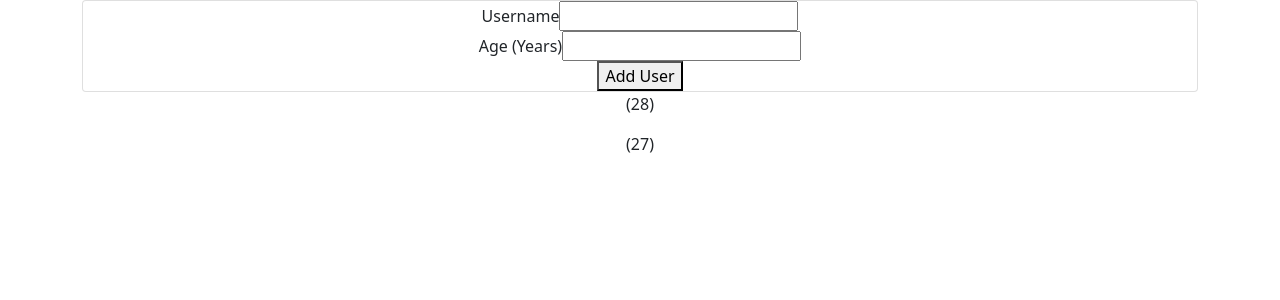
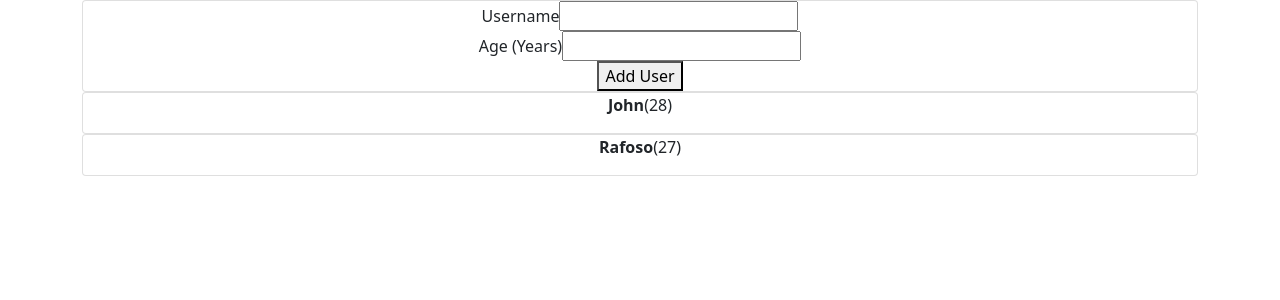
Before and after one commit to wilkesilvaj/react-user-management, a React (Create React App) app in the folder user-management-app/: page / in a window 1280 px wide. Shown: the top 300 px of the page. Built offline with nearby package versions, Linux system fonts and the light colour scheme.

Commit message:
Updated data keys for user data due to update to its structure

```diff
--- a/user-management-app/src/components/User.js
+++ b/user-management-app/src/components/User.js
@@ -1,10 +1,10 @@
 import classes from "./User.module.css";
 const User = (props) => {
   return (
-    <div>
+    <div className="card">
       <div>
         <p>
-          <strong>{props.name}</strong>({props.age})
+          <strong>{props.username}</strong>({props.age})
         </p>
       </div>
     </div>
--- a/user-management-app/src/components/UserList.js
+++ b/user-management-app/src/components/UserList.js
@@ -3,7 +3,7 @@ import User from './User';
 const UserList = (props) =>  {
 
     return <div>
-        {props.users.map(user => <User name={user.name} age={user.age} /> )}
+        {props.users.map(user => <User username={user.username} age={user.age} key={user.username} /> )}
     </div>
 
 }
```
